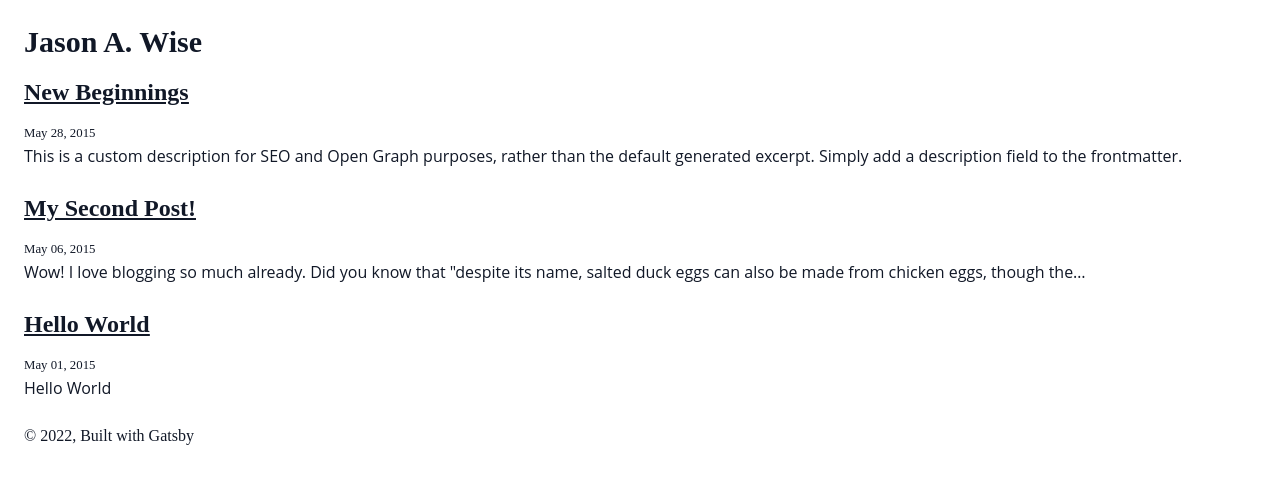
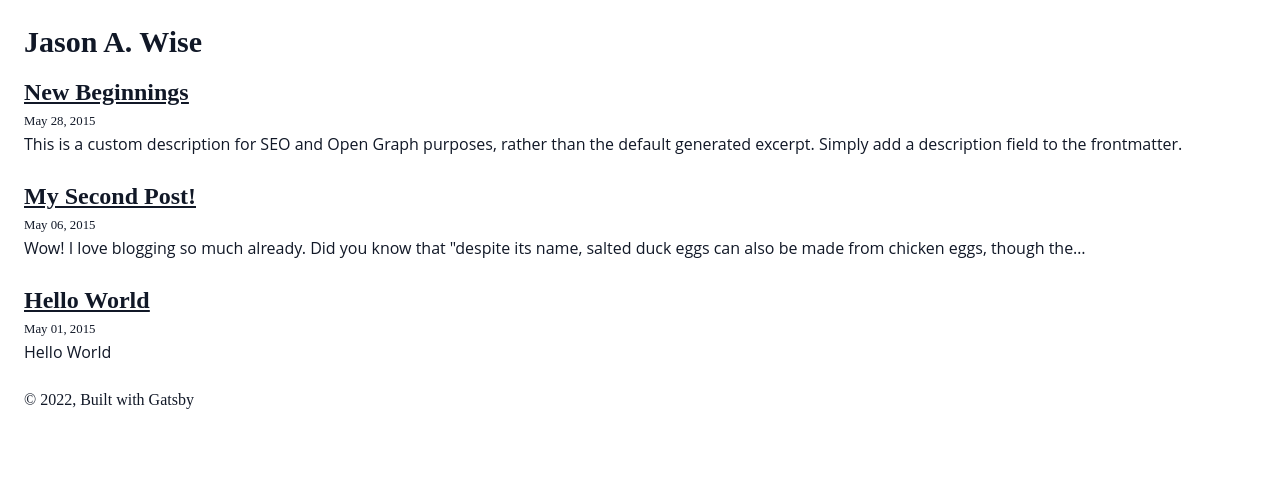
Before and after one commit to jasonawise/analogish, a Gatsby site: page / in a window 1280 px wide. Built offline with nearby package versions, Linux system fonts and the light colour scheme; Gatsby itself is replaced by a stand-in of ours.

Commit message:
more styling changes

```diff
--- a/src/style.css
+++ b/src/style.css
@@ -14,7 +14,7 @@
     @apply text-3xl font-extrabold mb-4;
   }
   h2 {
-    @apply text-2xl font-bold mb-3;
+    @apply text-2xl font-bold;
   }
   p {
     @apply mb-3
```
